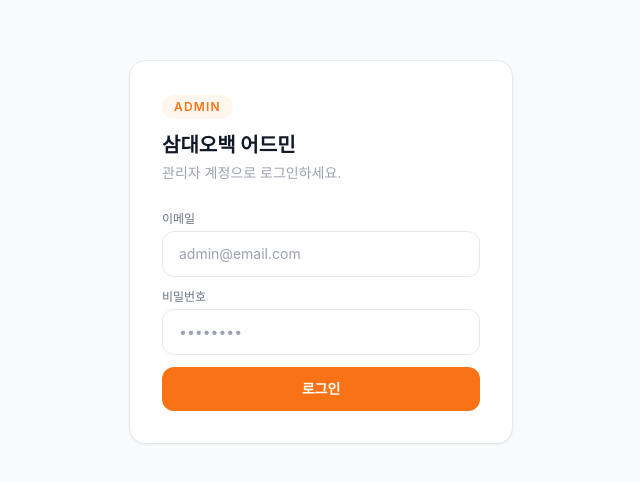
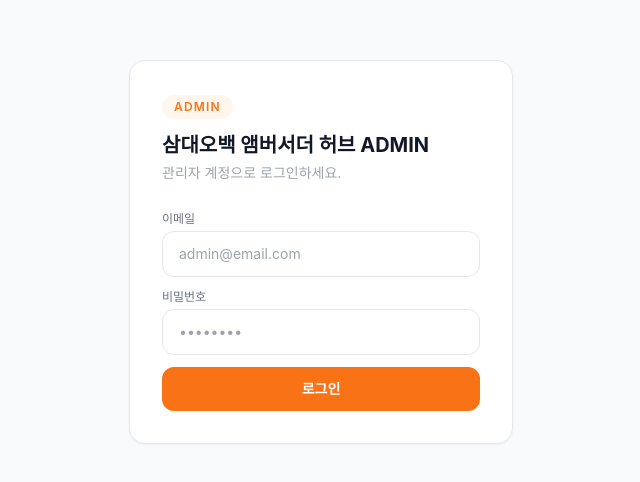
Before and after one commit to nahyeongkim-sammx/ambassador-platform, a Next.js app: page /admin/login in a window 1280 px wide. Shown: the part 148-630 px from the top of the page, without its empty margins (319-959 px from the left). Built offline with nearby package versions, Linux system fonts and the light colour scheme; no server answers.

Commit message:
Update login.js

```diff
--- a/pages/admin/login.js
+++ b/pages/admin/login.js
@@ -28,12 +28,12 @@
 
   return (
     <div className="min-h-screen bg-gray-50 flex items-center justify-center p-6">
-      <Head><title>어드민 로그인 | 삼대오백</title></Head>
+      <Head><title>어드민 로그인 | 삼대오백 앰버서더 허브</title></Head>
 
       <div className="bg-white rounded-2xl shadow-sm border p-8 w-full max-w-sm">
         <div className="mb-7">
           <span className="inline-block bg-orange-50 text-orange-500 text-xs font-semibold tracking-widest uppercase px-3 py-1 rounded-full mb-3">Admin</span>
-          <h1 className="text-xl font-bold text-gray-900">삼대오백 어드민</h1>
+          <h1 className="text-xl font-bold text-gray-900">삼대오백 앰버서더 허브 ADMIN</h1>
           <p className="text-gray-400 text-sm mt-1">관리자 계정으로 로그인하세요.</p>
         </div>
 
```
